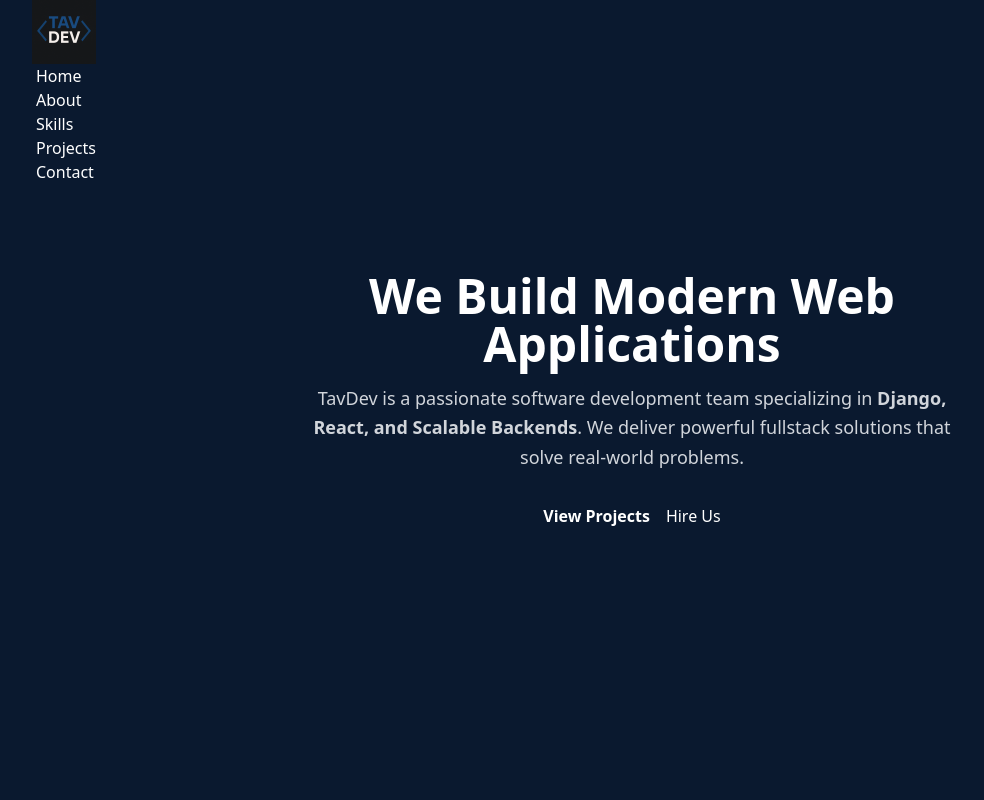
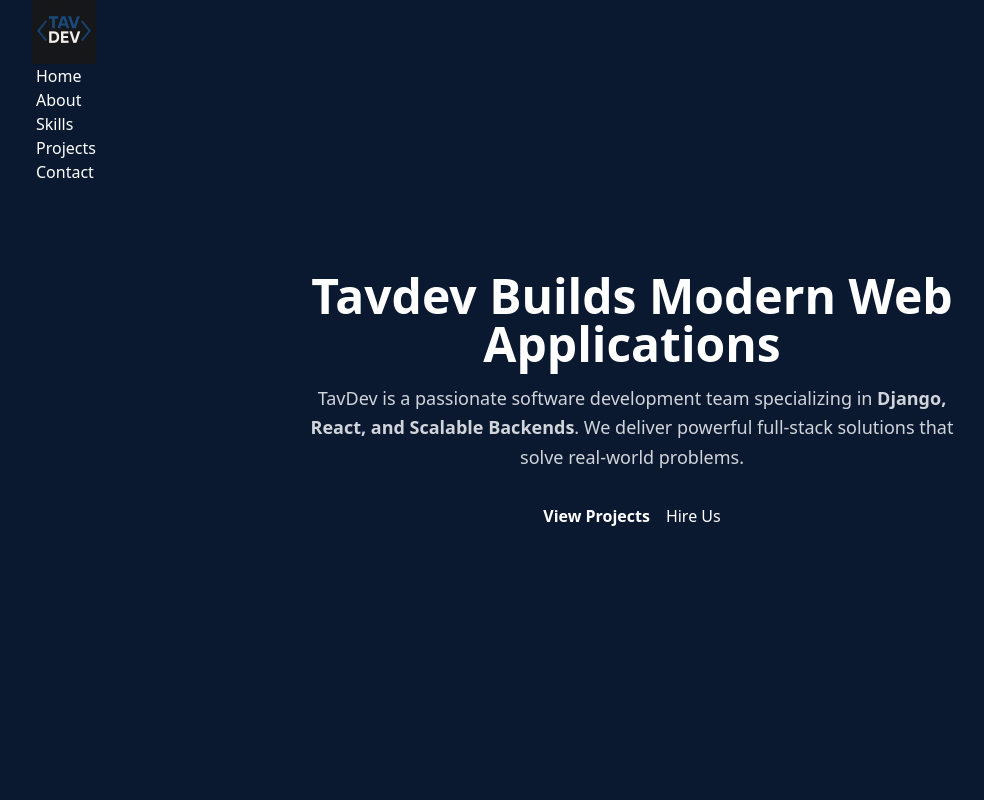
Before and after one commit to TAVDEV-team/portfolio, a React (Vite) app in the folder frontend/: page / in a window 1280 px wide. Shown: the top 800 px of the page, without its empty margins (8-992 px from the left). Built offline with nearby package versions, Linux system fonts and the light colour scheme; the HTML template or start-up script is replaced by a standard one.

Commit message:
Update Home.jsx for seo

```diff
--- a/frontend/src/pages/Home.jsx
+++ b/frontend/src/pages/Home.jsx
@@ -6,7 +6,7 @@ export default function Home() {
     >
       <div className="max-w-2xl">
         <h1 className="text-5xl font-extrabold mb-4">
-          We Build Modern Web Applications
+          Tavdev Builds Modern Web Applications
         </h1>
 
         <p className="text-lg text-gray-300 mb-8 leading-relaxed">
@@ -14,7 +14,7 @@ export default function Home() {
           <span className="text-primary font-semibold">
             Django, React, and Scalable Backends
           </span>
-          . We deliver powerful fullstack solutions that solve real-world
+          . We deliver powerful full-stack solutions that solve real-world
           problems.
         </p>
 
```
